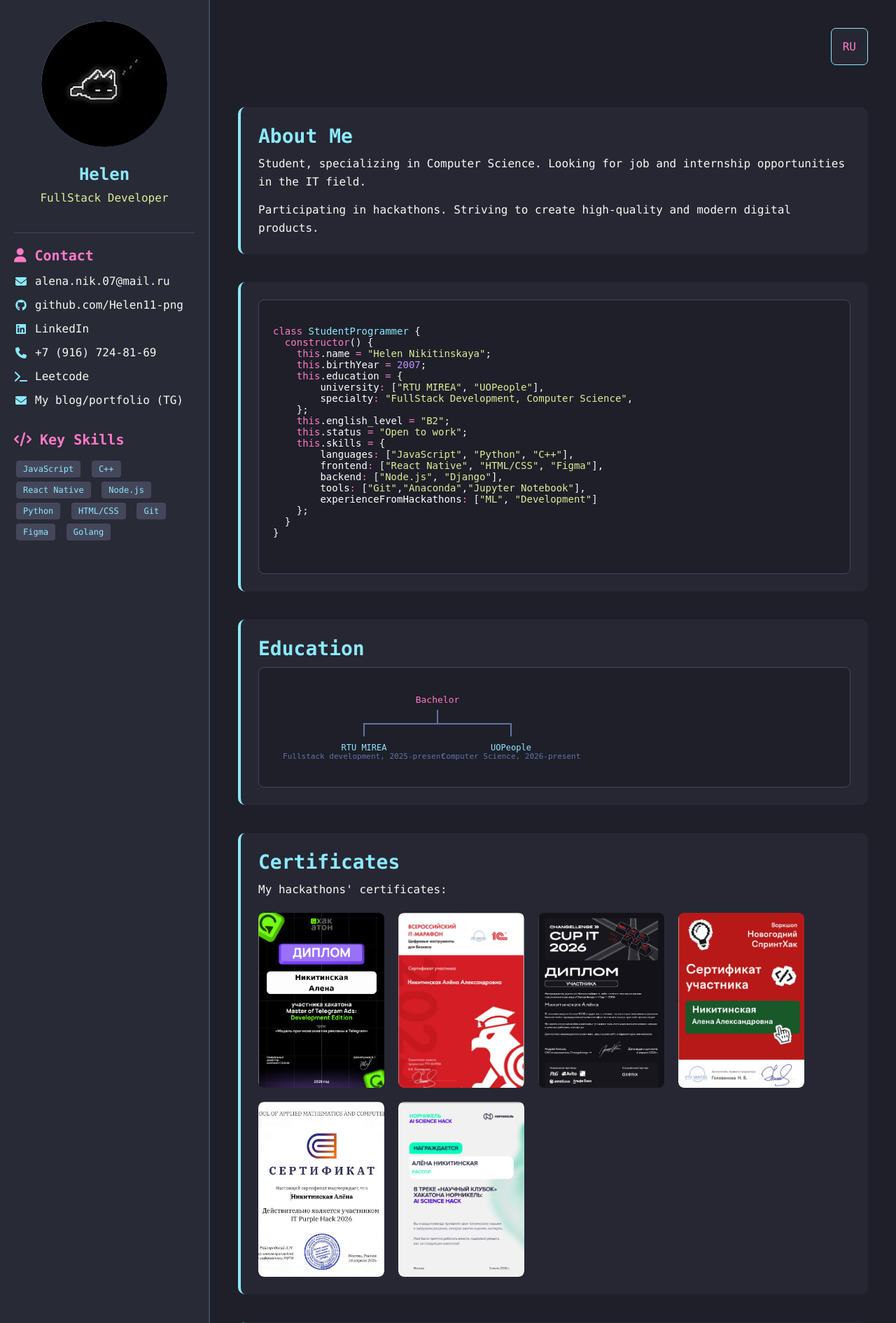
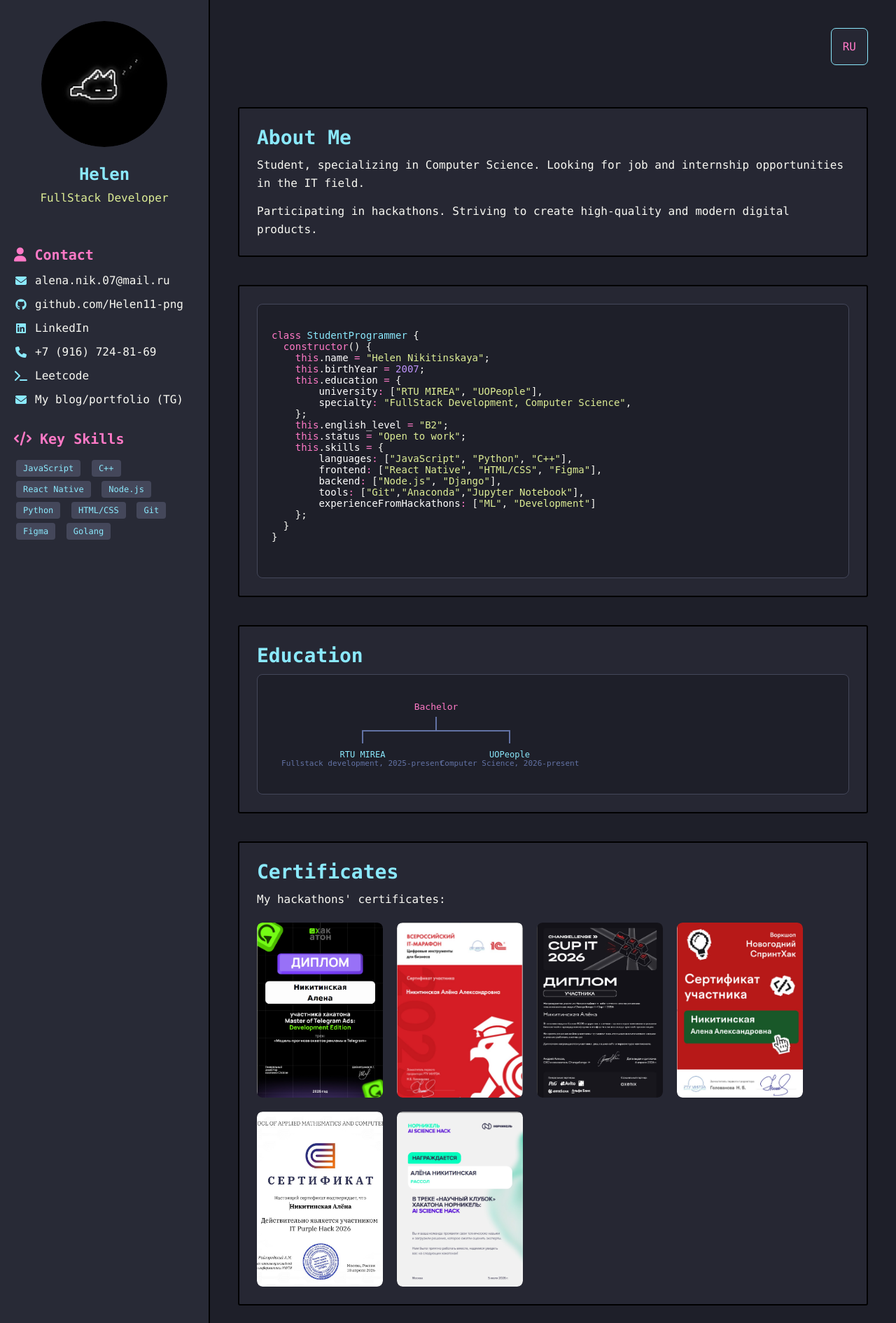
Before and after one commit to Helen11-png/portfolio-Django, a Django app: page / in a window 1280 px wide. Shown: the top 1890 px of the page at 70% size. Run offline with Django 5.2, Linux system fonts and the light colour scheme.

Commit message:
few changes

```diff
--- a/main/static/main/css/main.css
+++ b/main/static/main/css/main.css
@@ -16,7 +16,7 @@ body {
     width: 300px;
     background-color: #282a36;
     padding: 30px 20px;
-    border-right: 2px solid #44475a;
+    border-right: 2px solid #000000;
     display: flex;
     flex-direction: column;
 }
@@ -27,7 +27,6 @@ body {
     width: 180px;
     height: 180px;
     border-radius: 50%;
-    background: linear-gradient(135deg, #8be9fd, #282a36);
     margin: 0 auto 25px;
     display: flex;
     align-items: center;
@@ -69,7 +68,6 @@ body {
 .contact-info {
     margin-top: 20px;
     padding-top: 20px;
-    border-top: 1px solid #44475a;
 }
 .contact-item {
     display: flex;
@@ -158,9 +156,10 @@ body {
     margin-bottom: 40px;
     background-color: rgba(40, 42, 54, 0.8);
     padding: 25px;
-    border-radius: 10px;
-    border-left: 4px solid #8be9fd;
+    border-radius: 3px;
+    border: 2px solid rgb(0 0 0);
 }
+
 
 h2 {
     color: #8be9fd;
```
